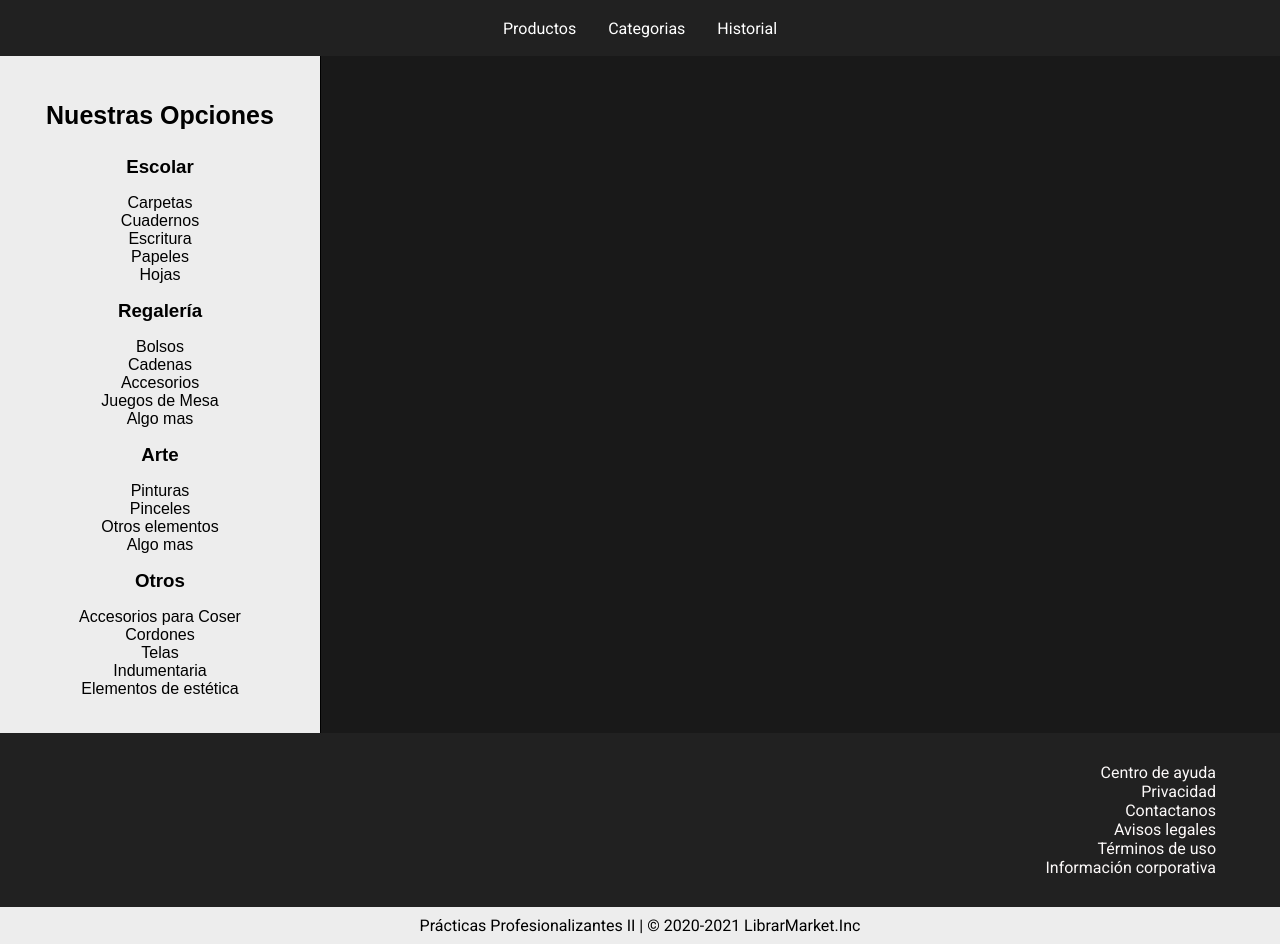
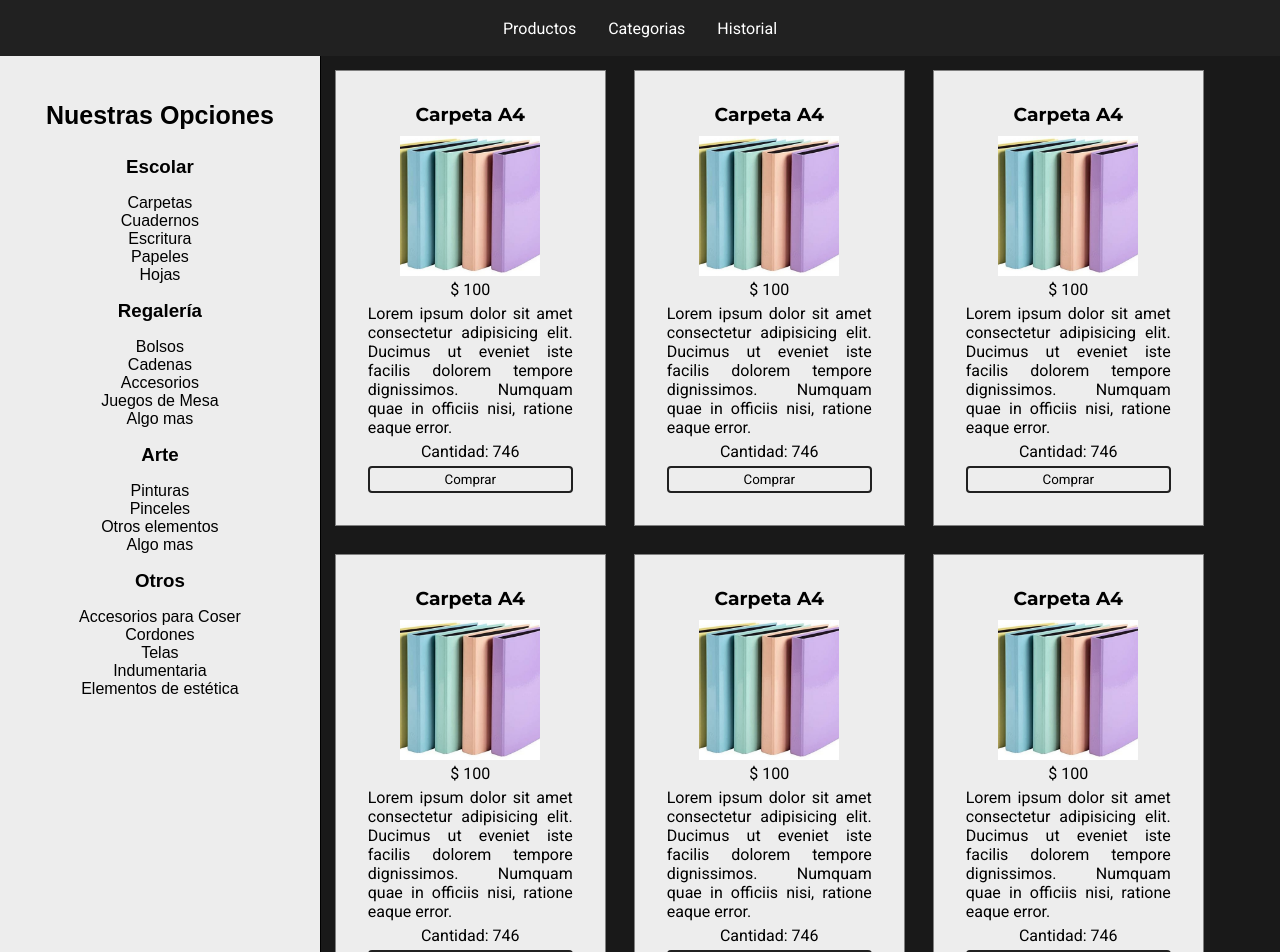
Before and after one commit to GianLucaFinelli/librarmarket-frontend, a React (Create React App) app: page / in a window 1280 px wide. Shown: the part 80-1032 px from the top of the page. Built offline with nearby package versions, Linux system fonts and the light colour scheme.

Commit message:
Section with products

```diff
--- /dev/null
+++ b/src/components/LandingPage/Section/index.js
@@ -0,0 +1,77 @@
+import React from 'react';
+
+import {
+    SectionField,
+    Product,
+    H3,
+    Image,
+    P,
+    Description,
+    Button,
+} from './styles';
+import Books from '../../assets/books.jpeg';
+
+const Section = () => {
+    return (
+        <SectionField>
+            <Product>
+                <H3>Carpeta A4</H3>
+                <Image src={Books}/>
+                <P>$ 100</P>
+                <Description>Lorem ipsum dolor sit amet consectetur adipisicing elit. Ducimus ut eveniet iste facilis dolorem tempore dignissimos. Numquam quae in officiis nisi, ratione eaque error.</Description>
+                <P>Cantidad: 746</P>
+                <Button>Comprar</Button>
+            </Product>
+            <Product>
+                <H3>Carpeta A4</H3>
+                <Image src={Books}/>
+                <P>$ 100</P>
+                <Description>Lorem ipsum dolor sit amet consectetur adipisicing elit. Ducimus ut eveniet iste facilis dolorem tempore dignissimos. Numquam quae in officiis nisi, ratione eaque error.</Description>
+                <P>Cantidad: 746</P>
+                <Button>Comprar</Button>
+            </Product>
+            <Product>
+                <H3>Carpeta A4</H3>
+                <Image src={Books}/>
+                <P>$ 100</P>
+                <Description>Lorem ipsum dolor sit amet consectetur adipisicing elit. Ducimus ut eveniet iste facilis dolorem tempore dignissimos. Numquam quae in officiis nisi, ratione eaque error.</Description>
+                <P>Cantidad: 746</P>
+                <Button>Comprar</Button>
+            </Product>
+            <Product>
+                <H3>Carpeta A4</H3>
+                <Image src={Books}/>
+                <P>$ 100</P>
+                <Description>Lorem ipsum dolor sit amet consectetur adipisicing elit. Ducimus ut eveniet iste facilis dolorem tempore dignissimos. Numquam quae in officiis nisi, ratione eaque error.</Description>
+                <P>Cantidad: 746</P>
+                <Button>Comprar</Button>
+            </Product>
+            <Product>
+                <H3>Carpeta A4</H3>
+                <Image src={Books}/>
+                <P>$ 100</P>
+                <Description>Lorem ipsum dolor sit amet consectetur adipisicing elit. Ducimus ut eveniet iste facilis dolorem tempore dignissimos. Numquam quae in officiis nisi, ratione eaque error.</Description>
+                <P>Cantidad: 746</P>
+                <Button>Comprar</Button>
+            </Product>
+            <Product>
+                <H3>Carpeta A4</H3>
+                <Image src={Books}/>
+                <P>$ 100</P>
+                <Description>Lorem ipsum dolor sit amet consectetur adipisicing elit. Ducimus ut eveniet iste facilis dolorem tempore dignissimos. Numquam quae in officiis nisi, ratione eaque error.</Description>
+                <P>Cantidad: 746</P>
+                <Button>Comprar</Button>
+            </Product>
+            <Product>
+                <H3>Carpeta A4</H3>
+                <Image src={Books}/>
+                <P>$ 100</P>
+                <Description>Lorem ipsum dolor sit amet consectetur adipisicing elit. Ducimus ut eveniet iste facilis dolorem tempore dignissimos. Numquam quae in officiis nisi, ratione eaque error.</Description>
+                <P>Cantidad: 746</P>
+                <Button>Comprar</Button>
+            </Product>
+        </SectionField>
+    )
+}
+
+export default Section;
--- /dev/null
+++ b/src/components/LandingPage/Section/styles.js
@@ -0,0 +1,53 @@
+import styled from 'styled-components';
+
+export const SectionField = styled.section`
+    width: 75%;
+    display: flex;
+    margin: 0 auto;
+    flex-flow: wrap;
+`;
+
+export const Product = styled.article`
+    width: 205px;
+    margin: 14px;
+    padding: 2rem;
+    text-align: center;
+    border: 1px solid grey;
+    background-color: #EDEDED;
+`;
+
+export const H3 = styled.h3`
+    margin-bottom: 10px;
+`;
+
+export const Image = styled.img`
+    width: 140px;
+    height: 140px;
+    object-fit: cover;
+`;
+
+export const Description = styled.p`
+    margin-bottom: 5px;
+    text-align: justify;
+`;
+
+export const P = styled.p`
+    margin-bottom: 5px;
+`;
+
+export const Button = styled.button`
+    width: 100%;
+    padding: 4px 8px;
+    border: 2px solid #212121;
+    border-radius: 4px;
+    background: transparent;
+    cursor: pointer;
+    transition-duration: 250ms;
+    &:hover {
+        color: #DA0037;
+        border-color: #DA0037;
+    }
+    &:focus {
+        outline: none;
+    }
+`;
--- a/src/components/LandingPage/index.js
+++ b/src/components/LandingPage/index.js
@@ -6,6 +6,7 @@ import {
 import Header from './Header';
 import Navbar from './Navbar';
 import Sidebar from './Sidebar';
+import Section from './Section';
 import Footer from './Footer';
 
 const LayoutPage = () => {
@@ -15,6 +16,7 @@ const LayoutPage = () => {
             <Navbar/>
             <Container>
                 <Sidebar/>
+                <Section/>
             </Container>
             <Footer/>
         </>
```
Also changed, not shown: styles.css (+0 -17 lines), src/components/assets/books.jpeg (renamed from books.jpeg).
